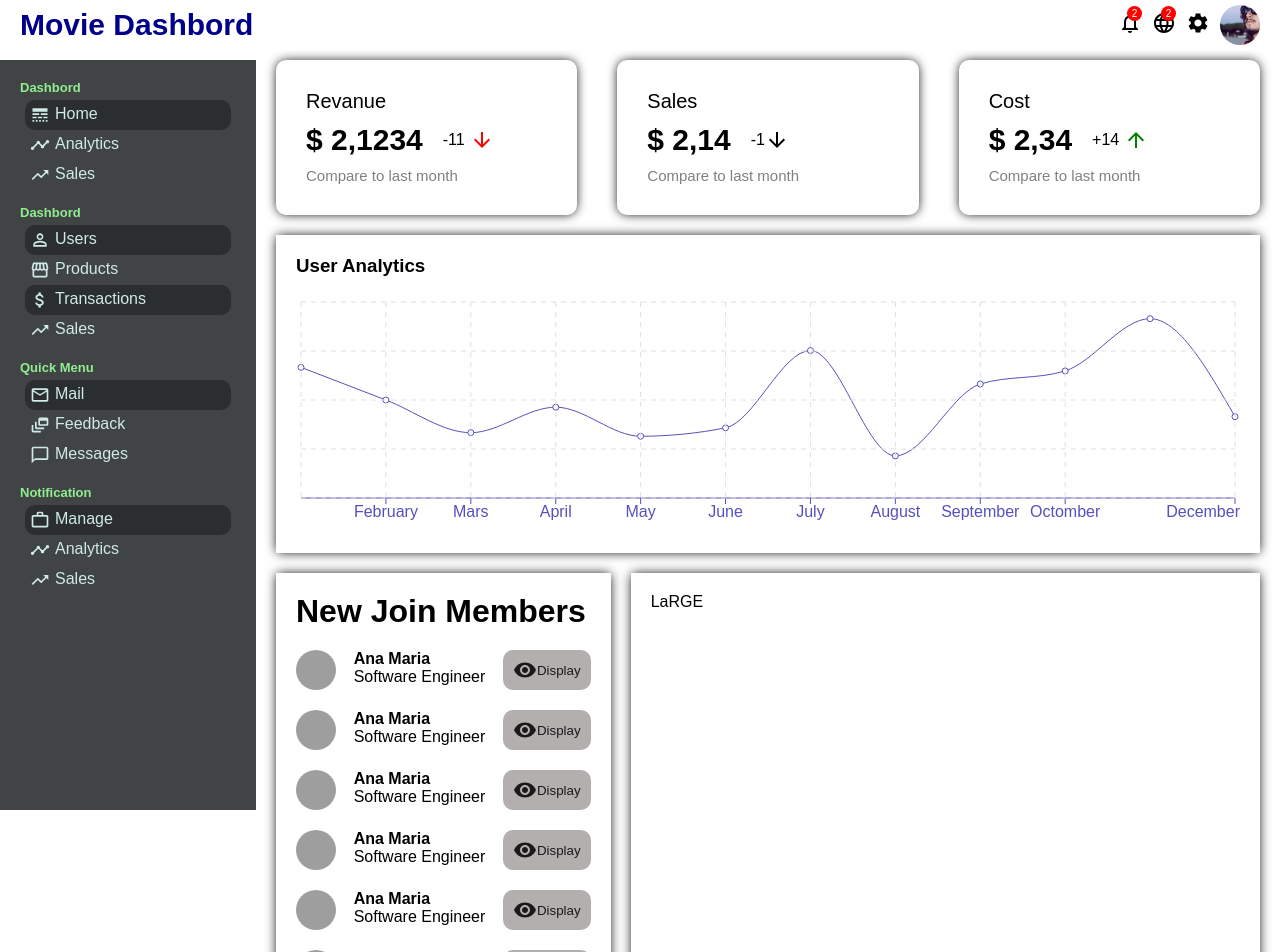
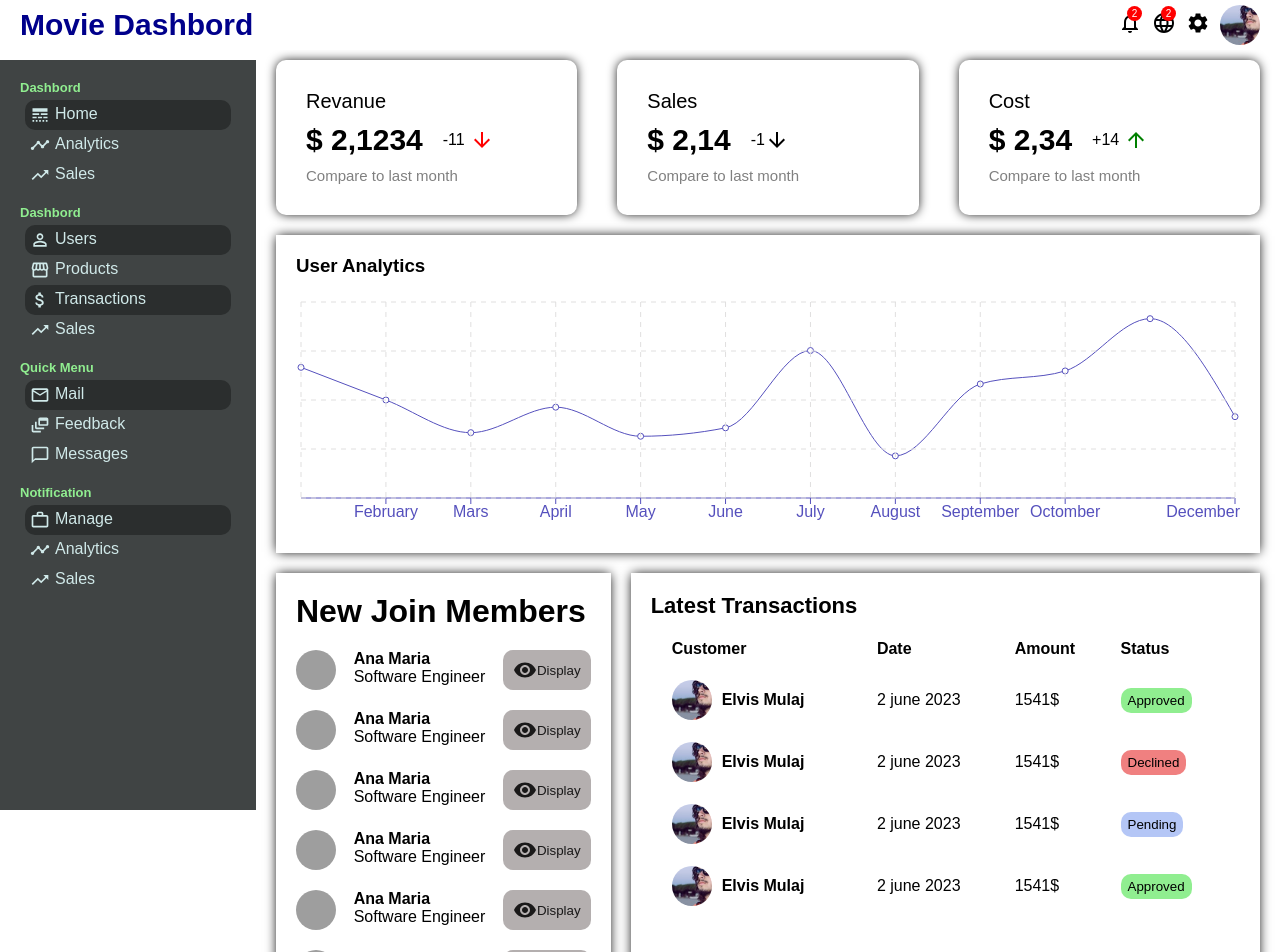
Before and after one commit to ElvisMulaj/dashbord, a React (Create React App) app: page / in a window 1280 px wide. Shown: the top 952 px of the page. Built offline with nearby package versions, Linux system fonts and the light colour scheme; grey boxes are pictures that could not be loaded.

Commit message:
editimi i dashbord
editimi dhe rregullimi i dashbordit

```diff
--- a/package.json
+++ b/package.json
@@ -10,6 +10,7 @@
     "@testing-library/user-event": "^13.5.0",
     "react": "^18.2.0",
     "react-dom": "^18.2.0",
+    "react-router-dom": "^6.11.2",
     "react-scripts": "5.0.1",
     "recharts": "^2.6.2",
     "web-vitals": "^2.1.4"
--- a/src/App.js
+++ b/src/App.js
@@ -3,18 +3,23 @@ import Topbar from "./components/topbar/Topbar";
 import"./app.css";
 import Home from "./pages/home/Home";
 
+import {  Routes,BrowserRouter as Router,Switch,Route} from "react-router-dom";
+import UserList from "./pages/userList/UserList";
+
+
 function App() {
   return (
-    <div>
+    <Router>
     <Topbar/>
     <div className="container">
-      <Sidebar/>
-      <Home/>
+      <Sidebar />
+      <Routes>
+        <Route path= "/" element={<Home/>}/>
+        <Route path= "/users" element={<UserList/>}/>
 
-
-
+      </Routes>
     </div>
-    </div>
+    </Router>
   );
 }
 
--- a/src/components/widgetLg/WidgetLg.jsx
+++ b/src/components/widgetLg/WidgetLg.jsx
@@ -2,9 +2,61 @@ import React from 'react'
 import "./widgetLg.css"
 
 export default function WidgetLg() {
+
+  const Button =({type}) => {
+    return <button className={"widgetLgButton " + type }> {type}</button>
+  };
   return (
     <div className="widgetLg">
-        LaRGE
+        <h3 className="widgetLgTitle">
+
+          Latest Transactions
+        </h3>
+
+        <table className="widgetLgTable">
+          <tr className="widgetLgTr">
+            <th className="widgetLgTh">Customer</th>
+            <th className="widgetLgTh">Date</th>
+            <th className="widgetLgTh">Amount</th>
+            <th className="widgetLgTh">Status</th>
+          </tr>
+          <tr className="widgetLgTr">
+            <td className="widgetLgUser">
+              <img src="./Images/elvis.jpg" alt="" className="widgetLgImg" />
+              <span className="widgetLgName">Elvis Mulaj</span>
+            </td>
+            <td className="widgetLgDate">2 june 2023</td>
+            <td className="widgetLgAmount">1541$</td>
+            <td className="widgetLgStatus"><Button type="Approved"/></td>
+          </tr>
+          <tr className="widgetLgTr">
+            <td className="widgetLgUser">
+              <img src="./Images/elvis.jpg" alt="" className="widgetLgImg" />
+              <span className="widgetLgName">Elvis Mulaj</span>
+            </td>
+            <td className="widgetLgDate">2 june 2023</td>
+            <td className="widgetLgAmount">1541$</td>
+            <td className="widgetLgStatus"><Button type="Declined"/></td>
+          </tr>
+          <tr className="widgetLgTr">
+            <td className="widgetLgUser">
+              <img src="./Images/elvis.jpg" alt="" className="widgetLgImg" />
+              <span className="widgetLgName">Elvis Mulaj</span>
+            </td>
+            <td className="widgetLgDate">2 june 2023</td>
+            <td className="widgetLgAmount">1541$</td>
+            <td className="widgetLgStatus"><Button type="Pending"/></td>
+          </tr>
+          <tr className="widgetLgTr">
+            <td className="widgetLgUser">
+              <img src="./Images/elvis.jpg" alt="" className="widgetLgImg" />
+              <span className="widgetLgName">Elvis Mulaj</span>
+            </td>
+            <td className="widgetLgDate">2 june 2023</td>
+            <td className="widgetLgAmount">1541$</td>
+            <td className="widgetLgStatus"><Button type="Approved"/></td>
+          </tr>
+        </table>
     </div>
   )
 }
--- a/src/components/widgetLg/widgetLg.css
+++ b/src/components/widgetLg/widgetLg.css
@@ -4,3 +4,53 @@
     box-shadow: 0px 0px 11px -1px #000000;
     padding: 20px;
 }
+.widgetLgTitle{
+    font-size: 22px;
+    font-weight: 600;
+}
+
+.widgetLgTable{
+    width: 100%;
+    border-spacing: 20px;
+
+}
+.widgetLgTh{
+    text-align: left;
+}
+.widgetLgUser{
+    display: flex;
+    align-items: center;
+    font-weight: 600;
+}
+
+
+.widgetLgImg{
+    width: 40px;
+    height: 40px;
+    border-radius: 50%;
+    object-fit: cover ;
+    margin-right: 10px;
+}
+
+.widgetLgDate,.widgetLgAmount{
+    font-weight: 300;
+}
+
+.widgetLgButton{
+    padding: 5px 7px;
+    border: none;
+    border-radius: 10px;
+
+}
+.widgetLgButton.Approved{
+    background-color: lightgreen;
+
+}
+.widgetLgButton.Declined{
+    background-color: lightcoral;
+
+}
+.widgetLgButton.Pending{
+    background-color: rgb(180, 198, 246);
+
+}
--- a/src/pages/home/Home.jsx
+++ b/src/pages/home/Home.jsx
@@ -17,6 +17,7 @@ export default function Home() {
 
           <WidgetSm/>
           <WidgetLg/>
+
         </div>
     </div>
   )
--- /dev/null
+++ b/src/pages/userList/UserList.jsx
@@ -0,0 +1,10 @@
+import React from 'react'
+import "./userList.css"
+
+export default function UserList() {
+  return (
+    <div className="userList">
+        userList
+    </div>
+  )
+}
--- /dev/null
+++ b/src/pages/userList/userList.css
@@ -0,0 +1,3 @@
+.userList{
+    flex: 4;
+}
```
Also changed, not shown: 1 other file (tests, documents, lock files or other folders).
